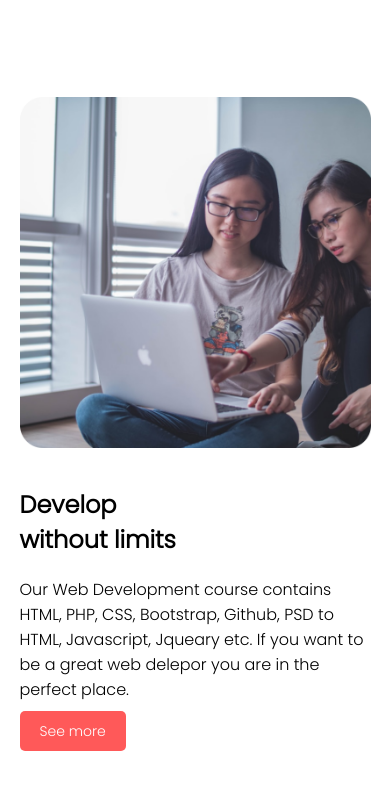
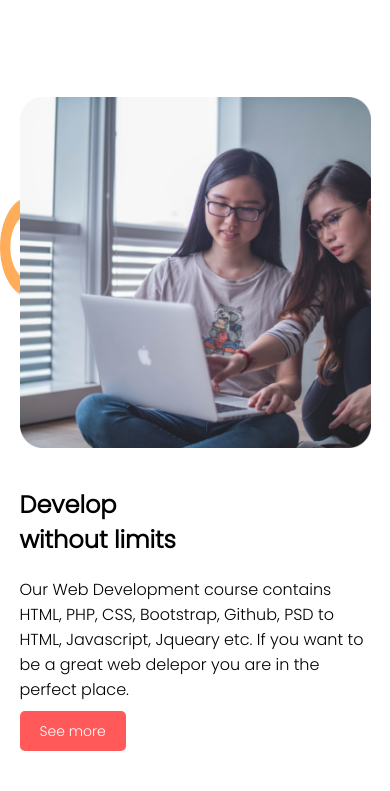
Before and after one commit to faridulhaque/as1new, a plain HTML site: page index.html in a window 390 px wide. Shown: the part 1722-2513 px from the top of the page. Drawn offline with Linux system fonts and the light colour scheme.

Commit message:
all done

```diff
--- a/index.html
+++ b/index.html
@@ -68,6 +68,7 @@
     </section>
     <!-- section 2 ended---------------------------------------------------------------------d----------------------------------------------------------------------------- -->
     <!-- section 3 started -->
+    <section class="bg_sec_3">
         <section class="sec_3">
             <div class="div_in_sec3">
                 <div class="div_img_3">
@@ -80,6 +81,7 @@
                     <a class="button" href="">See more</a>
                 </div>
             </div>
+        </section>
     </section>
     <!-- section 3 ended------------------------------------------------------------------------------------------------------------------------------------------------ -->
     <section class="sec_4">
--- a/style.css
+++ b/style.css
@@ -56,6 +56,7 @@ body{
     margin-right: 7%;
     margin-top: 50px;
 }
+
 .sec_2 h1{
     text-align: center;
     font-size: 36px;
@@ -111,6 +112,12 @@ body{
     margin-right:  7%;
     margin-left: 7%;
     margin-top: 50px;
+}
+.bg_sec_3{
+    background-image: url("images/shapes/shape-1.png");
+    background-size: 150px 150px;
+    background-repeat: no-repeat;
+    background-position-y: 80px;
 }
 .div_in_sec3{
     display: flex;
@@ -204,6 +211,10 @@ footer h6{
     }
 
     /* section 3 & 4 responsive started */
+    .bg_sec_3{
+        background-size: 60px 100px;
+        background-position-y: 100px;
+    }
     .sec_3, .sec_4{
         width: 90%;
         margin-left: 5%;
```
Lines whose indentation alone changed are shown as unchanged.
